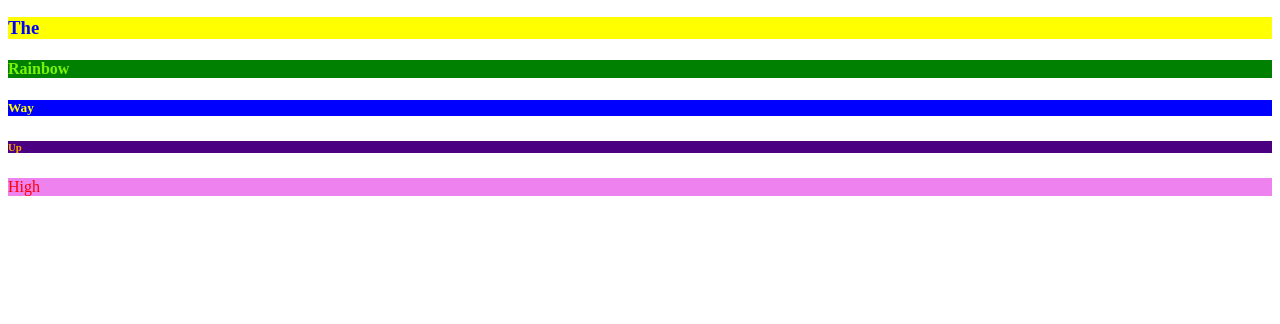
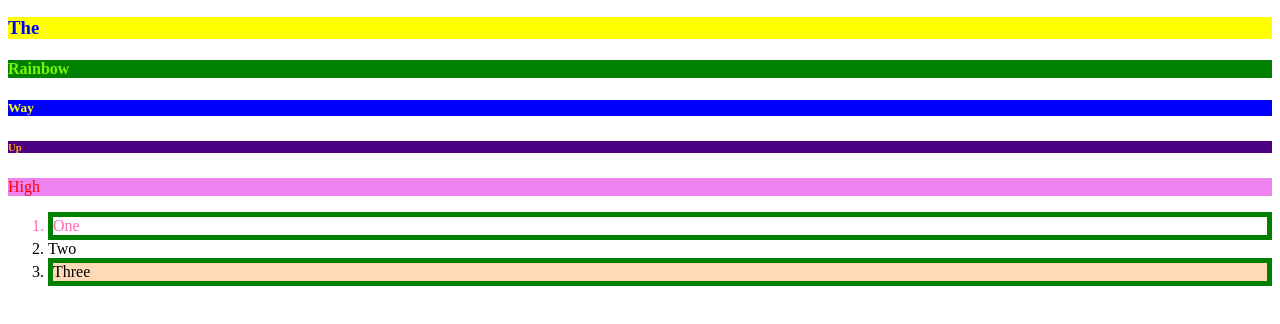
Before and after one commit to PrinceXxShadows/Colors-Excercise, a plain HTML site: page index.html in a window 1280 px wide. Shown: the part 110-434 px from the top of the page. Drawn offline with Linux system fonts and the light colour scheme.

Commit message:
recreated colors excercise with bonus

```diff
--- a/colors.css
+++ b/colors.css
@@ -21,3 +21,14 @@
   p {background-color: violet;
     color:hsl(0, 100%, 50%)
   }
+  li:first-child {
+    color: hotpink;
+    border: 5px solid;
+    border-color: green;
+}
+
+li:last-child {
+    background-color: peachpuff;
+    border: 5px solid;
+    border-color: green;
+}
--- a/index.html
+++ b/index.html
@@ -15,7 +15,11 @@
     <h5>Way</h5>
     <h6>Up</h6>
     <p>High</p>
-
+    <ol type="1">
+<li> One</li>
+<li> Two</li>
+<li>Three</li>
+    </ol>
 
 </body>
 </html>
```
